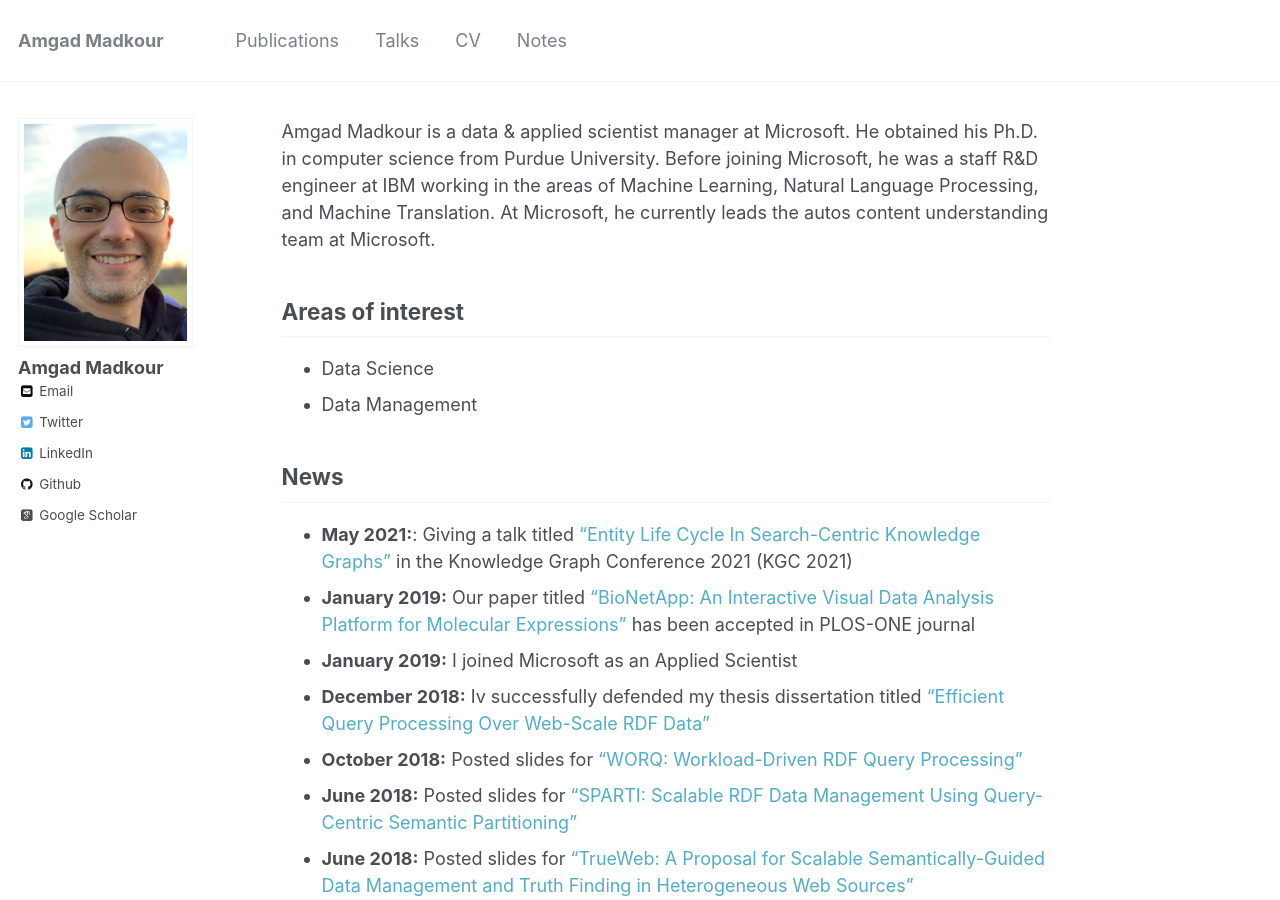
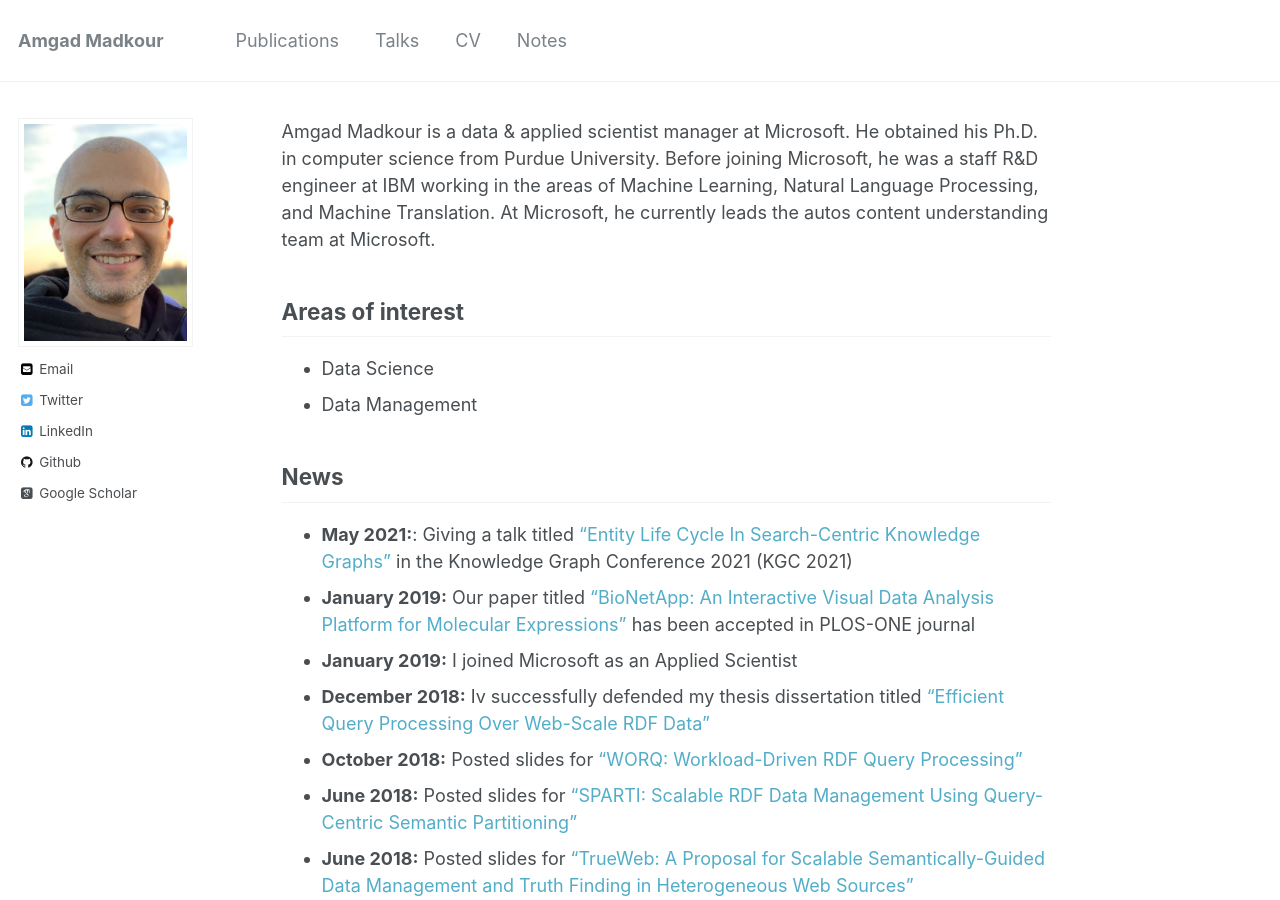
Before and after one commit to amgadmadkour/amgadmadkour.github.io, a Jekyll site: the page built from _pages/about.md, in a window 1280 px wide and 900 px high. Built offline with Jekyll 4.4.1, drawn with Linux system fonts in a browser that asks for light colours; some web fonts are replaced.

Commit message:
Remove the name

```diff
--- a/_config.yml
+++ b/_config.yml
@@ -78,7 +78,7 @@ analytics:
 
 # Site Author
 author:
-  name             : "Amgad Madkour"
+  name             :
   avatar           : "amgad.jpg"
   bio              :
   location         :
```
